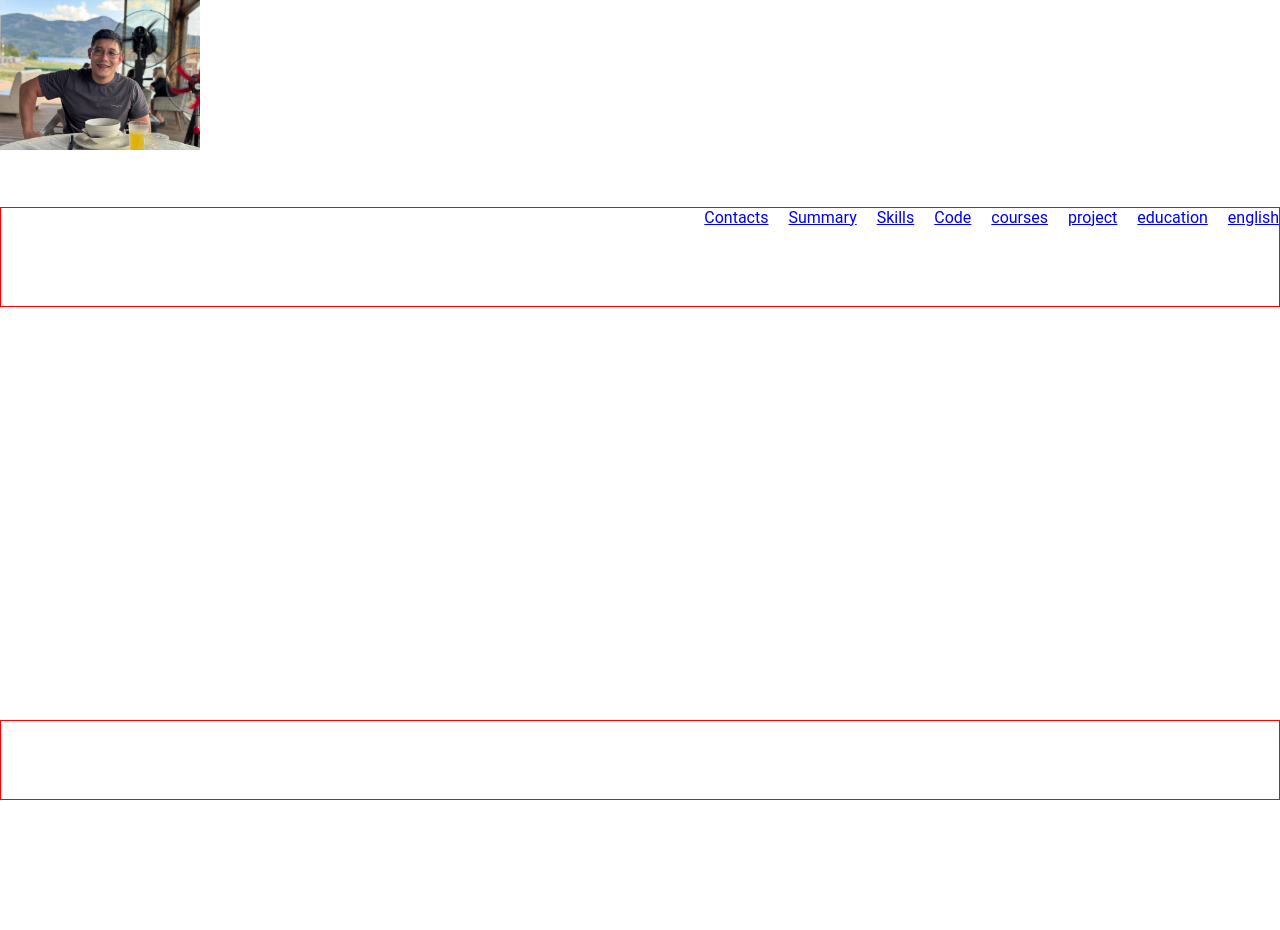
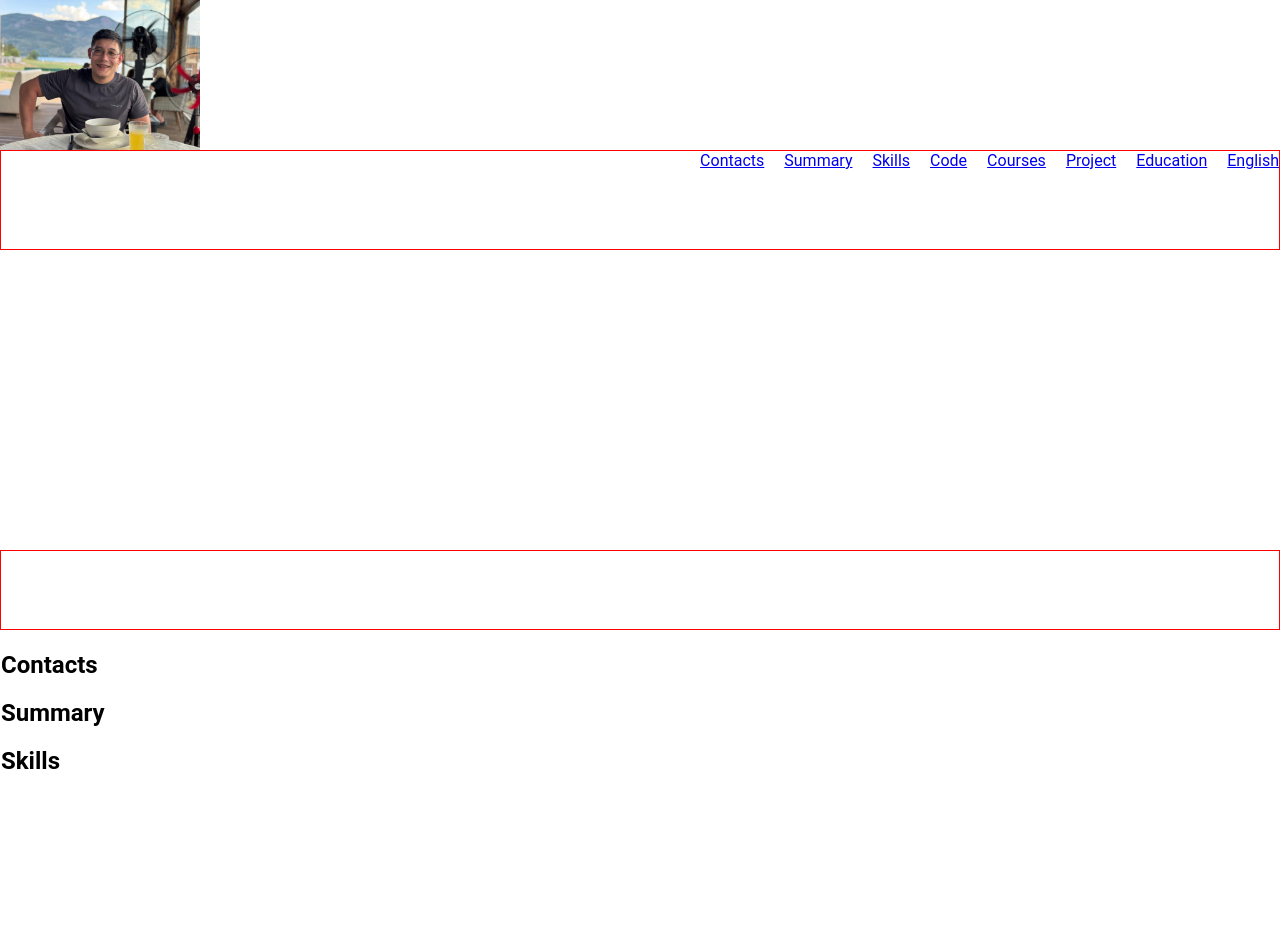
Before and after one commit to nikitakim321123/rsschool-cv, a plain HTML site: page index.html in a window 1280 px wide. Before the commit the page ends 800 px from the top, so only its background shows below. Drawn offline with Linux system fonts and the light colour scheme; a web font is replaced by a local one.

Commit message:
refraction: new contact

```diff
--- a/index.html
+++ b/index.html
@@ -23,10 +23,10 @@
     <li class="nav-item"><a href="#summary" class="nav-link">Summary</a></li>
     <li class="nav-item"><a href="#skills" class="nav-link">Skills</a></li>
     <li class="nav-item"><a href="#Code" class="nav-link">Code</a></li>
-    <li class="nav-item"><a href="#courses" class="courses">courses</a></li>
-    <li class="nav-item"><a href="#project" class="nav-link">project</a></li>
-    <li class="nav-item"><a href="#education" class="nav-link">education</a></li>
-    <li class="nav-item"><a href="#english " class="nav-link">english </a></li>
+    <li class="nav-item"><a href="#Courses" class="courses">Courses</a></li>
+    <li class="nav-item"><a href="#Project" class="nav-link">Project</a></li>
+    <li class="nav-item"><a href="#Education" class="nav-link">Education</a></li>
+    <li class="nav-item"><a href="#English " class="nav-link">English </a></li>
   </ul>
         </nav>
 
@@ -48,3 +48,27 @@
 
 </body>
 </html>
+
+
+<main class="main">
+  <div class="container">
+
+    <section id="contacts">
+      <h2>Contacts</h2>
+      <!-- Содержимое контактов -->
+    </section>
+
+    <section id="summary">
+      <h2>Summary</h2>
+      <!-- Содержимое -->
+    </section>
+
+    <section id="skills">
+      <h2>Skills</h2>
+      <!-- Содержимое -->
+    </section>
+
+    <!-- И так далее -->
+
+  </div>
+</main>
--- a/style.css
+++ b/style.css
@@ -54,3 +54,7 @@ body {
   padding: 0;
   margin: 0;
 }
+
+html {
+  scroll-behavior: smooth;
+}
```
